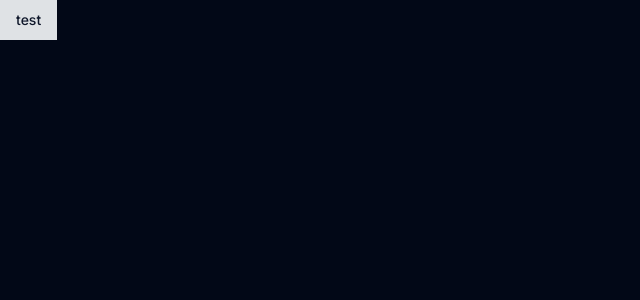
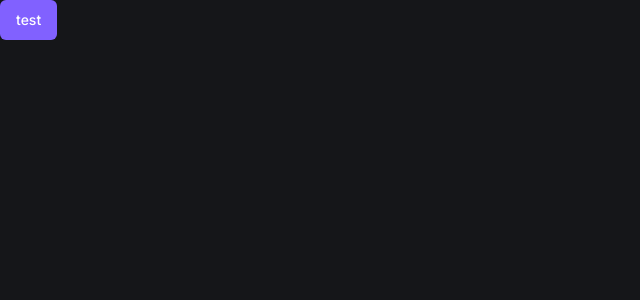
Before and after one commit to JulliusCaesar/AppBarber, a Next.js app: page / in a window 1280 px wide. Shown: the top 300 px of the page, without its empty margins (0-640 px from the left). Built offline with nearby package versions, Linux system fonts and the light colour scheme.

Commit message:
chore: update globais

```diff
--- a/app/globals.css
+++ b/app/globals.css
@@ -3,40 +3,47 @@
 @tailwind utilities;
 
 @layer base {
+  .dark {
+    --background: 225 9% 9%;
+    --foreground: 210 40% 98%;
+
+    --card: 228 9% 11%;
+    --card-foreground: 210 40% 98%;
+
+    --popover: 228 9% 11%;
+    --popover-foreground: 210 40% 98%;
+
+    --primary: 252 100% 69%;
+    --primary-foreground: 0 0% 100%;
+
+    --secondary: 228 6% 16%;
+    --secondary-foreground: 210 40% 98%;
+
+    --muted: 228 6% 16%;
+    --muted-foreground: 215 20.2% 65.1%;
+
+    --accent: 228 6% 16%;
+    --accent-foreground: 210 40% 98%;
+
+    --destructive: 0 84% 60%;
+    --destructive-foreground: 210 40% 98%;
+
+    --border: 228 6% 16%;
+    --input: 228 6% 16%;
+    --ring: 212.7 26.8% 83.9%;
+
+    --radius: 0.5rem;
   }
-
-  .dark {
-    --background: 222.2 84% 4.9%;
-    --foreground: 210 40% 98%;
-    --card: 222.2 84% 4.9%;
-    --card-foreground: 210 40% 98%;
-    --popover: 222.2 84% 4.9%;
-    --popover-foreground: 210 40% 98%;
-    --primary: 210 40% 98%;
-    --primary-foreground: 222.2 47.4% 11.2%;
-    --secondary: 217.2 32.6% 17.5%;
-    --secondary-foreground: 210 40% 98%;
-    --muted: 217.2 32.6% 17.5%;
-    --muted-foreground: 215 20.2% 65.1%;
-    --accent: 217.2 32.6% 17.5%;
-    --accent-foreground: 210 40% 98%;
-    --destructive: 0 62.8% 30.6%;
-    --destructive-foreground: 210 40% 98%;
-    --border: 217.2 32.6% 17.5%;
-    --input: 217.2 32.6% 17.5%;
-    --ring: 212.7 26.8% 83.9%;
-    --chart-1: 220 70% 50%;
-    --chart-2: 160 60% 45%;
-    --chart-3: 30 80% 55%;
-    --chart-4: 280 65% 60%;
-    --chart-5: 340 75% 55%;
-  }
+}
 
 @layer base {
   * {
-    @apply border-border;
+    @apply border-border antialiased;
+  }
+  html {
+    @apply h-full;
   }
   body {
-    @apply bg-background text-foreground;
+    @apply h-full bg-background text-foreground;
   }
 }
```
